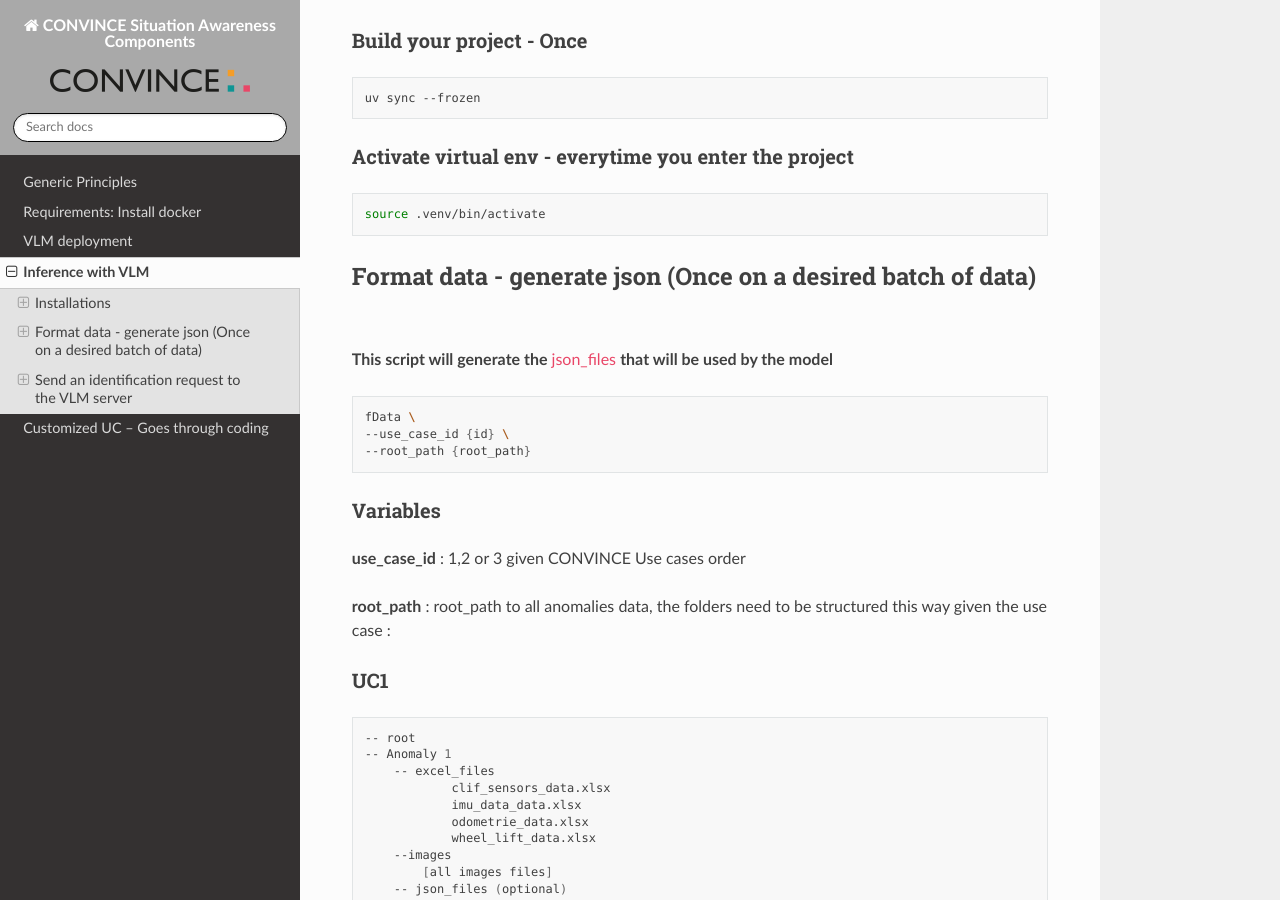
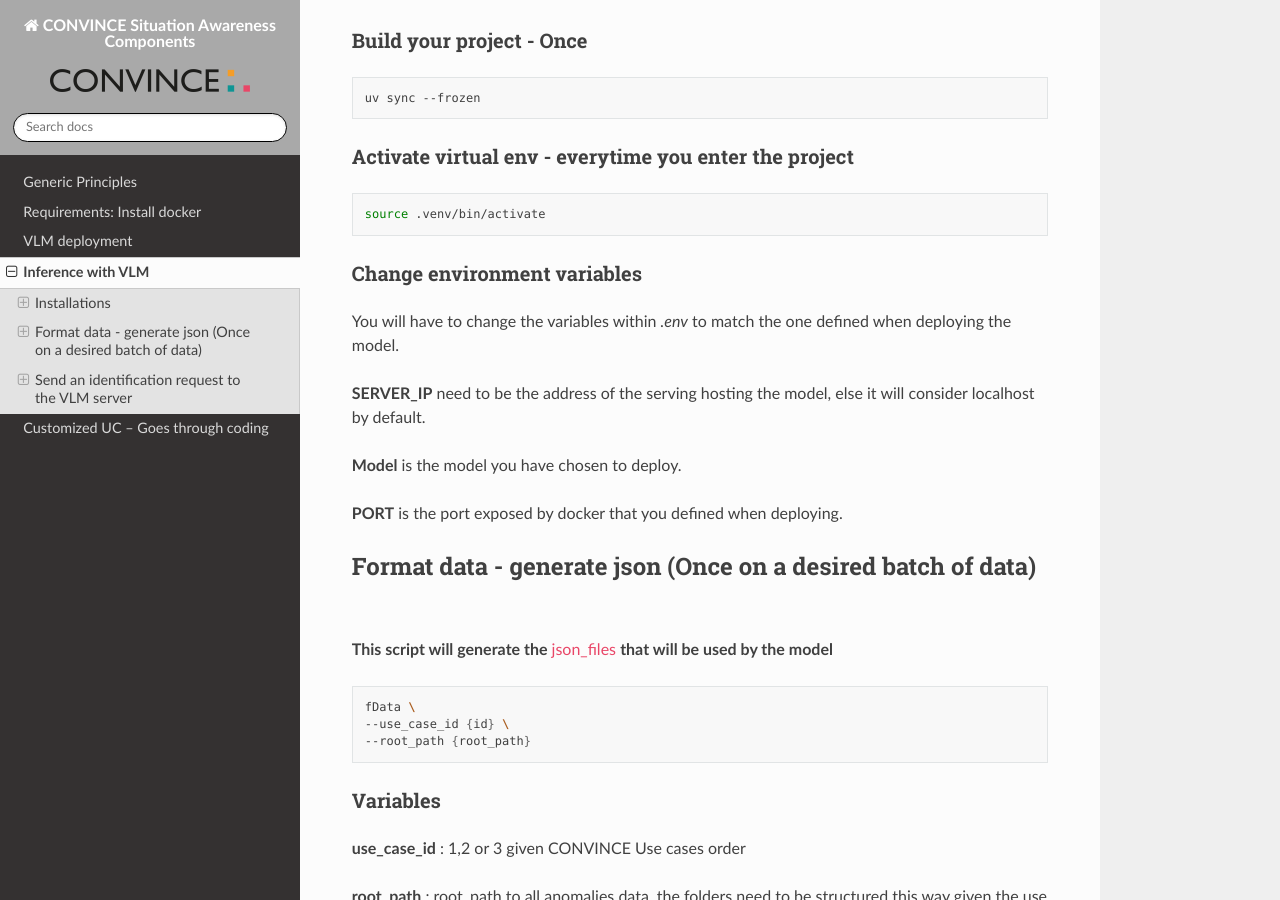
Before and after one commit to convince-project/sit-aw-aip, a Sphinx documentation site: the page built from docs/source/identification.rst, in a window 1280 px wide and 900 px high, scrolled down 354 px. Built offline with Sphinx 7.4.7 and the Read the Docs theme 3.1.0, drawn with Linux system fonts in a browser that asks for light colours.

Commit message:
doc update

```diff
--- a/docs/source/identification.rst
+++ b/docs/source/identification.rst
@@ -26,6 +26,19 @@ Activate virtual env - everytime you enter the project
 .. code-block:: bash
 
     source .venv/bin/activate
+
+Change environment variables
+""""""""""""""""""""""""""""
+
+You will have to change the variables within *.env* to match the one defined when deploying
+the model.
+
+**SERVER_IP** need to be the address of the serving hosting the model, else it will consider
+localhost by default.
+
+**Model** is the model you have chosen to deploy.
+
+**PORT** is the port exposed by docker that you defined when deploying.
 
 Format data - generate json (Once on a desired batch of data)
 -------------------------------------------------------------
@@ -62,7 +75,7 @@ UC1
                 odometrie_data.xlsx
                 wheel_lift_data.xlsx
         --images
-            [all images files]
+                [all images files]
         -- json_files (optional)
     -- Anomaly 2 (same as 1)
     -- Anomaly 3 (same as 1)
```
